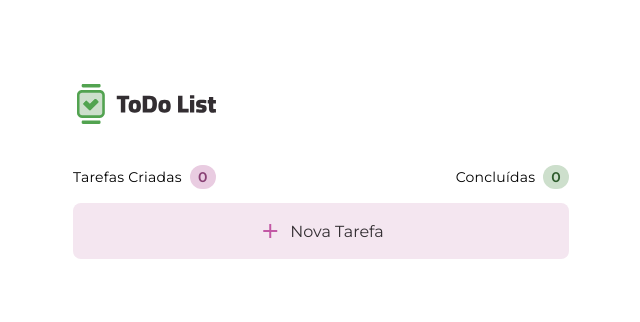
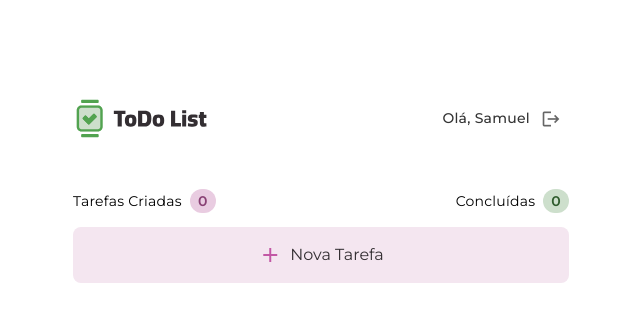
Before and after one commit to SamueLVitor1/todoList-app, an Angular app: page /home in a window 1280 px wide. Shown: the top 322 px of the page, without its empty margins (319-959 px from the left). Built offline with nearby package versions, Linux system fonts and the light colour scheme.

Commit message:
ui(home): exibir nome do usuário e logout no topo da página

```diff
--- a/src/app/home/home.component.css
+++ b/src/app/home/home.component.css
@@ -9,7 +9,7 @@
   max-width: 31rem;
 }
 
-.header {
+.logo-wrapper {
   align-self: flex-start;
 }
 
@@ -39,7 +39,7 @@
   background-color: aqua;
   padding: 2px 8px;
   border-radius: 999px;
-  font-weight: 600 ;
+  font-weight: 600;
 }
 
 .count-criadas {
@@ -47,31 +47,85 @@
   color: #884074;
 }
 
-.count-concluidas{
-    background-color: #CDDFCC;
-    color: #2F5C2D;
+.count-concluidas {
+  background-color: #cddfcc;
+  color: #2f5c2d;
 }
 
-.button-action{
+.button-action {
   width: 100%;
   display: flex;
   align-items: center;
   justify-content: center;
   gap: 8px;
-  background-color: #F4E6F0;
+  background-color: #f4e6f0;
   padding: 1rem 1.25rem;
   border: 0px;
-  color: #332E32;
+  color: #332e32;
   border-radius: 8px;
   font-size: 1rem;
   cursor: pointer;
-  transition: all 0.2s;
+  transition: background-color 0.2s, outline-color 0.2s;
 }
 
-.button-action:hover{
-  background-color: #E9CCE1;
+.button-action:focus-visible {
+  outline: 2px solid #c257a4;
+  outline-offset: 2px;
+  border-radius: 8px;
 }
 
-.button-action mat-icon{
-  color: #C257A4;
+.button-action:hover {
+  background-color: #e9cce1;
 }
+
+.button-action mat-icon {
+  color: #c257a4;
+}
+
+/* header */
+.header {
+  display: flex;
+  justify-content: space-between;
+  align-items: center;
+  width: 100%;
+  padding: 1rem 0;
+}
+
+/* logo */
+.header__logo {
+  height: 2.8rem;
+}
+
+/* user info container */
+.header__user {
+  display: flex;
+  align-items: center;
+  gap: 3px;
+}
+
+/* username text */
+.header__username {
+  font-weight: 500;
+  color: #333;
+}
+
+/* logout button */
+.header__logout {
+  background: none;
+  border: none;
+  cursor: pointer;
+  margin-bottom: -8px;
+}
+
+/* logout icon */
+.header__logout mat-icon {
+  font-size: 1.25rem;
+  color: #666;
+  transition: color 0.2s;
+}
+
+/* hover/focus para o ícone */
+.header__logout:hover mat-icon,
+.header__logout:focus mat-icon {
+  color: #333;
+}
--- a/src/app/home/home.component.html
+++ b/src/app/home/home.component.html
@@ -1,6 +1,21 @@
 <div class="wrapper">
   <header class="header">
-    <img src="../../assets/Logo.svg" alt="" class="header__logo">
+    <img
+      src="../../assets/Logo.svg"
+      alt="Logo ToDo List"
+      class="header__logo"
+    />
+    <div class="header__user">
+      <span class="header__username">Olá, Samuel</span>
+      <button
+        type="button"
+        aria-label="Sair"
+        class="header__logout"
+        onclick="logout()"
+      >
+        <mat-icon fontIcon="logout" aria-hidden="true"></mat-icon>
+      </button>
+    </div>
   </header>
 
   <main class="main">
@@ -8,24 +23,23 @@
       <div class="count-container">
         Tarefas Criadas
 
-        <div class="count count-criadas">
-          0
-        </div>
+        <div class="count count-criadas">0</div>
       </div>
 
       <div class="count-container">
         Concluídas
 
-         <div class="count count-concluidas">
-          0
-        </div>
+        <div class="count count-concluidas">0</div>
       </div>
     </header>
 
     <button class="button-action" type="button">
-      <mat-icon aria-hidden="false" aria-label="Example home icon" fontIcon="add"></mat-icon>
+      <mat-icon
+        aria-hidden="false"
+        aria-label="Example home icon"
+        fontIcon="add"
+      ></mat-icon>
       <span>Nova Tarefa</span>
     </button>
   </main>
-
 </div>
--- a/src/app/home/home.component.ts
+++ b/src/app/home/home.component.ts
@@ -9,6 +9,9 @@ import {MatIconModule} from '@angular/material/icon';
   styleUrls: ['./home.component.css']
 })
 export class HomeComponent implements OnInit {
+logout() {
+throw new Error('Method not implemented.');
+}
 
   constructor() { }
 
```
